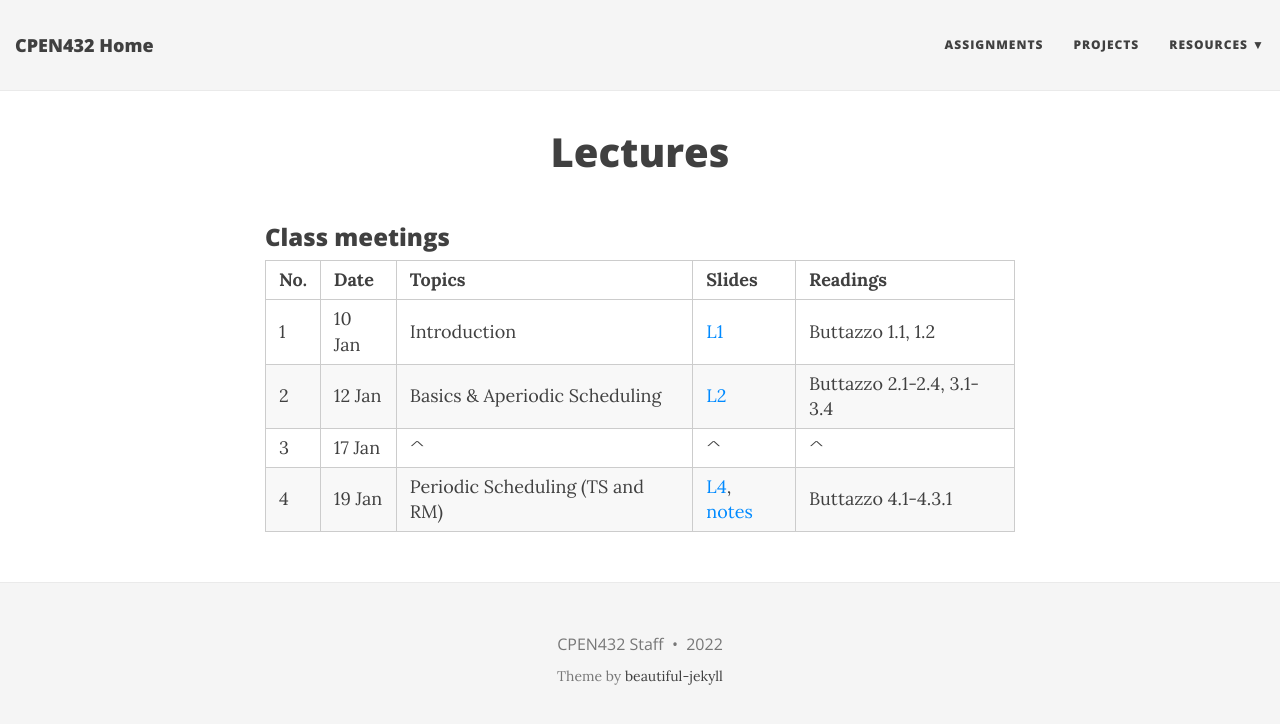
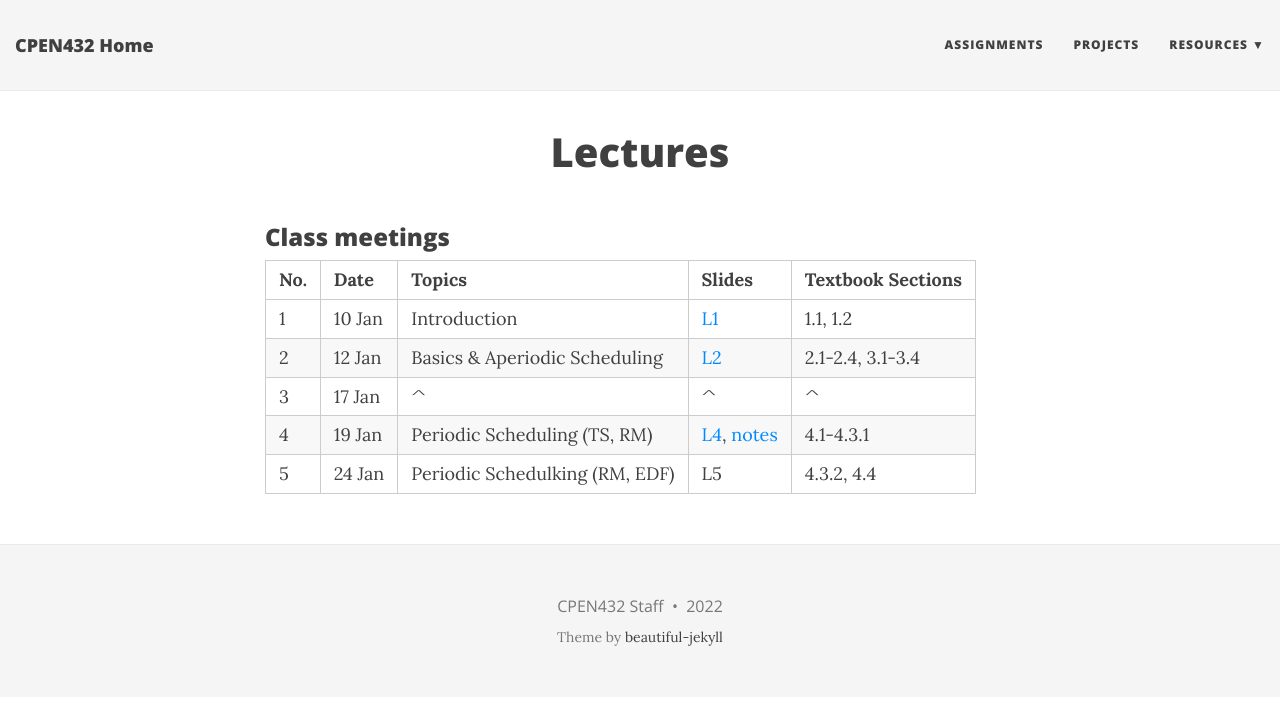
Before and after one commit to CPEN432/cpen432.github.io, a Jekyll site: the page built from lectures.md, in a window 1280 px wide. Shown: the top 724 px of the page. Built offline with Jekyll 4.4.1, drawn with Linux system fonts in a browser that asks for light colours; nearby versions of some CDN libraries.

Commit message:
Update lectures.md

```diff
--- a/lectures.md
+++ b/lectures.md
@@ -4,12 +4,13 @@ title: Lectures
 
 ### Class meetings
 
-| **No.** | **Date** | **Topics** | **Slides** | **Readings** |
+| **No.** | **Date** | **Topics** | **Slides** | **Textbook Sections** |
 |:--------|:---------|:-----------|:-----------|:-------------|
-|  1  | 10 Jan | Introduction | [L1](http://cpen432.github.io/resources/gujarati-slides/1-introduction.pdf) | Buttazzo 1.1, 1.2 |
-|  2  | 12 Jan | Basics & Aperiodic Scheduling | [L2](http://cpen432.github.io/resources/gujarati-slides//2-basics-and-aperiodic.pdf) | Buttazzo 2.1-2.4, 3.1-3.4 |
+|  1  | 10 Jan | Introduction | [L1](http://cpen432.github.io/resources/gujarati-slides/1-introduction.pdf) | 1.1, 1.2 |
+|  2  | 12 Jan | Basics & Aperiodic Scheduling | [L2](http://cpen432.github.io/resources/gujarati-slides//2-basics-and-aperiodic.pdf) | 2.1-2.4, 3.1-3.4 |
 |  3  | 17 Jan | ^ | ^ | ^ |
-|  4  | 19 Jan | Periodic Scheduling (TS and RM) | [L4](http://cpen432.github.io/resources/gujarati-slides//4-periodic.pdf), [notes](http://cpen432.github.io/resources/gujarati-slides//4-notes.pdf) | Buttazzo 4.1-4.3.1 |
+|  4  | 19 Jan | Periodic Scheduling (TS, RM) | [L4](http://cpen432.github.io/resources/gujarati-slides//4-periodic.pdf), [notes](http://cpen432.github.io/resources/gujarati-slides//4-notes.pdf) | 4.1-4.3.1 |
+|  5  | 24 Jan | Periodic Schedulking (RM, EDF) | L5 | 4.3.2, 4.4 |
 
 <!-- | **No.** | **Date** | **Topics** | **Readings** | -->
 <!-- |:---:|:-------|:---:|:----:| -->
```
